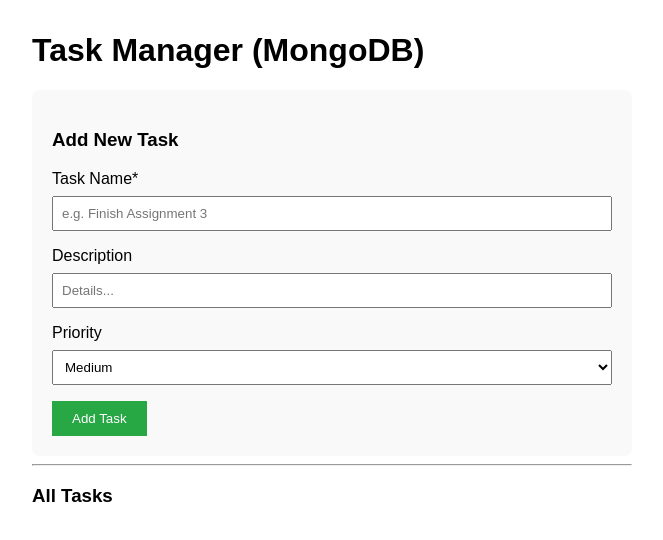
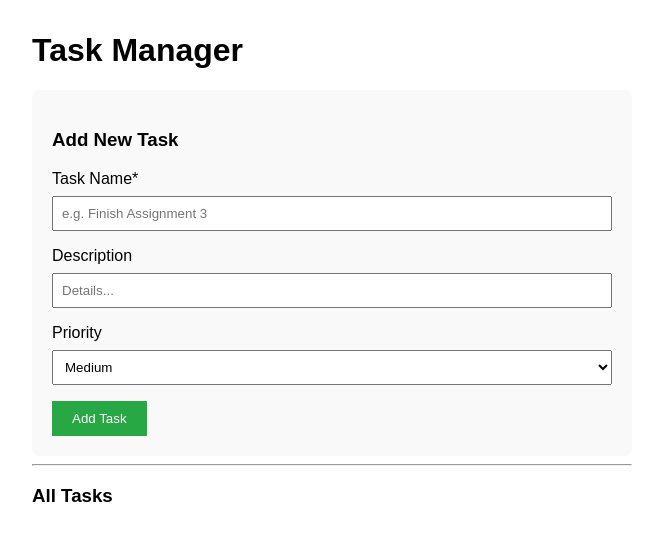
Before and after one commit to helpicantchoose/web_technologies_2_assignment_3, a website: page public/index.html in a window 1280 px wide. Shown: the whole page, without its empty margins (308-971 px from the left). Drawn offline with Linux system fonts and the light colour scheme; no server answers.

Commit message:
Fix HTML encoding issues in index.html

```diff
--- a/public/index.html
+++ b/public/index.html
@@ -27,7 +27,7 @@
     </style>
 </head>
 <body>
-    <h1>Task Manager (MongoDB)</h1>
+    <h1>Task Manager</h1>
 
 
     <div style="background: #f9f9f9; padding: 20px; border-radius: 8px;">
@@ -133,4 +133,5 @@
         fetchTasks();
     </script>
 </body>
+
 </html>
```
